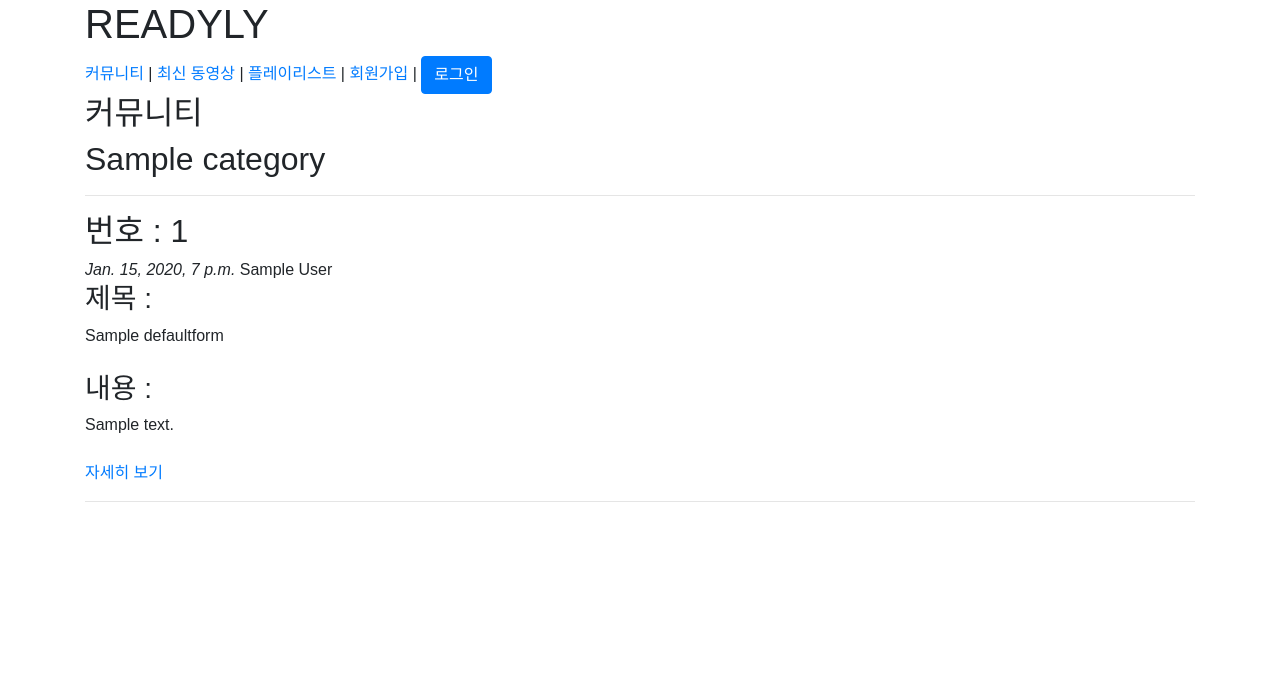
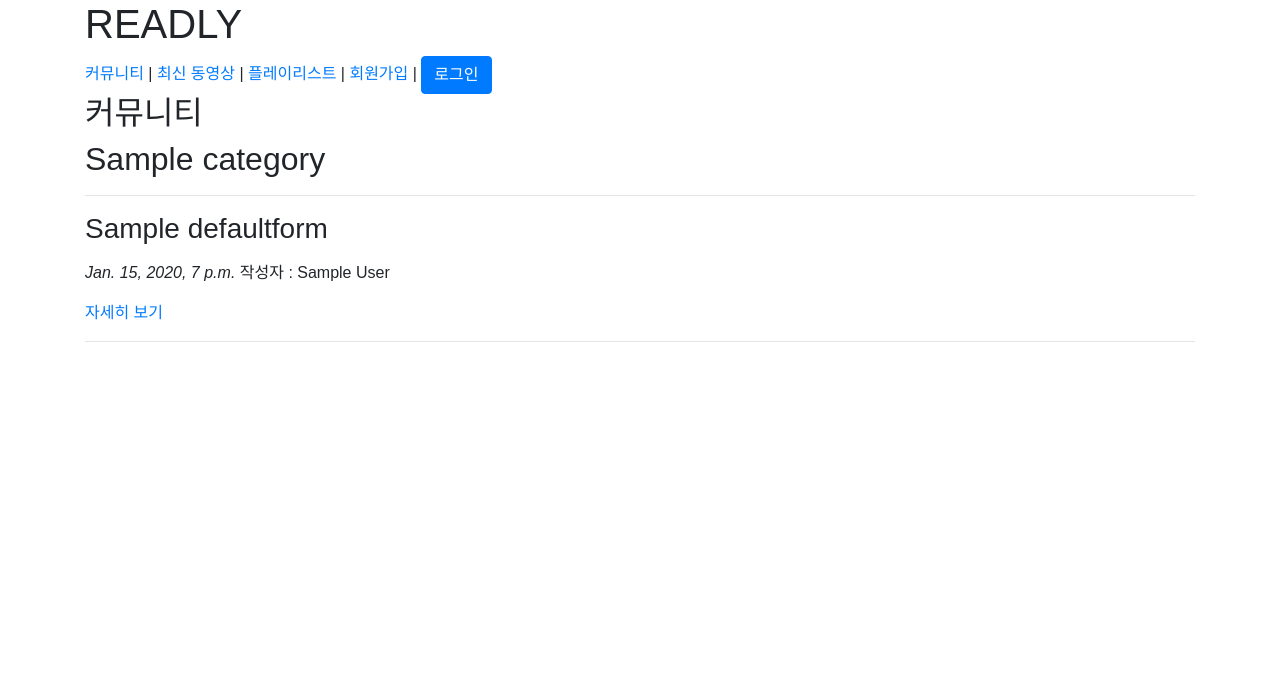
Before and after one commit to lunevilia/marketing, a Django app: a page that uses formstudy/templates/layer.html in a window 1280 px wide. Shown: the top 673 px of the page. Run offline with Django 3.2, Linux system fonts and the light colour scheme; tables that the repository leaves empty hold one stand-in row (values such as "Sample post"); some libraries are stand-ins or nearby versions.

Commit message:
게시글 리스트 디자인 수정

```diff
--- a/formstudy/templates/layer.html
+++ b/formstudy/templates/layer.html
@@ -4,7 +4,7 @@
 <head>
     <meta charset="UTF-8">
     <meta name="viewport" content="width=device-width, initial-scale=1.0">
-    <title>READYLY</title>
+    <title>READLY</title>
     <link rel="stylesheet" href="https://stackpath.bootstrapcdn.com/bootstrap/4.5.0/css/bootstrap.min.css" integrity="sha384-9aIt2nRpC12Uk9gS9baDl411NQApFmC26EwAOH8WgZl5MYYxFfc+NcPb1dKGj7Sk" crossorigin="anonymous">
     <link rel="stylesheet" href="https://unpkg.com/flickity@2/dist/flickity.css" media="screen">
     <script src="https://code.jquery.com/jquery-3.5.1.slim.min.js" integrity="sha384-DfXdz2htPH0lsSSs5nCTpuj/zy4C+OGpamoFVy38MVBnE+IbbVYUew+OrCXaRkfj" crossorigin="anonymous"></script>
@@ -211,12 +211,12 @@ var alarm_status = true;
 </head>
 <body>
     <div class="container">
-    <h1>READYLY</h1>
+    <h1>READLY</h1>
     <a href="/category">커뮤니티</a> |
     <a href="/youtube">최신 동영상</a> |
     <a href="/youtube/playlist/">플레이리스트</a> |
     {% if user.is_authenticated %}
-    <a href="#">프로필</a> |
+    <a href="#">{{request.user.username}} 프로필</a> |
     <a href="{% url 'account:logout' %}?next={{request.path}}">로그아웃</a>
     {% else %}
     <a href="/account/signup">회원가입</a> |
--- a/usingform/models.py
+++ b/usingform/models.py
@@ -28,6 +28,12 @@ class Defaultform(TimeStampedModel):
 
     def mylike(self):
         return Like.objects.filter(post=self).count()
+
+    def title_short(self):
+        if len(self.title)>20:
+            return self.title[:20]+"..."
+        else:
+            return self.title
 
 class Image(TimeStampedModel):
     post = models.ForeignKey(Defaultform, on_delete=models.CASCADE,)
--- a/usingform/templates/formtest.html
+++ b/usingform/templates/formtest.html
@@ -20,13 +20,11 @@
 {% endif %}
 <hr>
 {% for form_contents in getForm %}
-<h2>번호 : {{form_contents.id}}</h2>
+<p><h3>{{form_contents.title_short}}</h3></p>
+<p>
 <em>{{form_contents.created_at}}</em>
-{{form_contents.author.Name}}
-<h3>제목 :</h3>
-{{form_contents.title}}<br><br>
-<h3>내용 :</h3>
-{{form_contents.body}}<br><br>
+작성자 : {{form_contents.author.Name}}
+</p>
 <a href="{% url 'forms:shw_form' form_contents.category form_contents.id %}">자세히 보기</a>
 <hr>
 {% endfor %}
```
